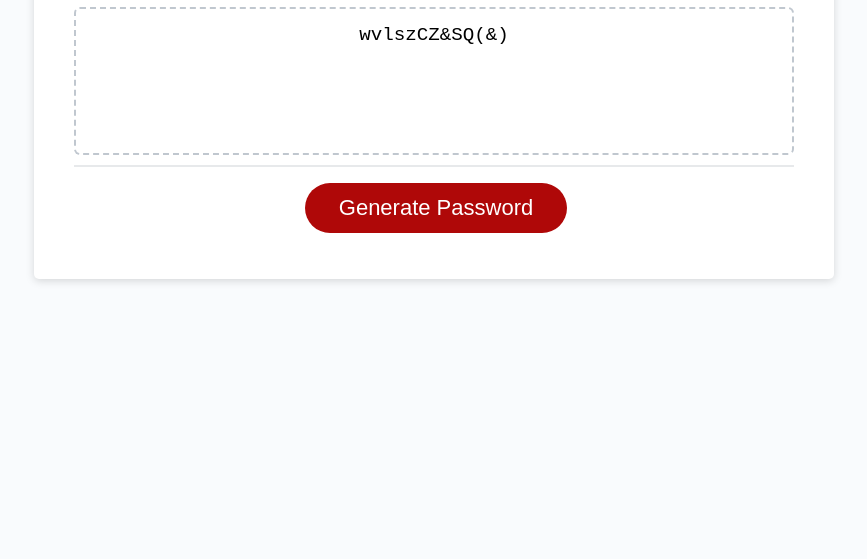
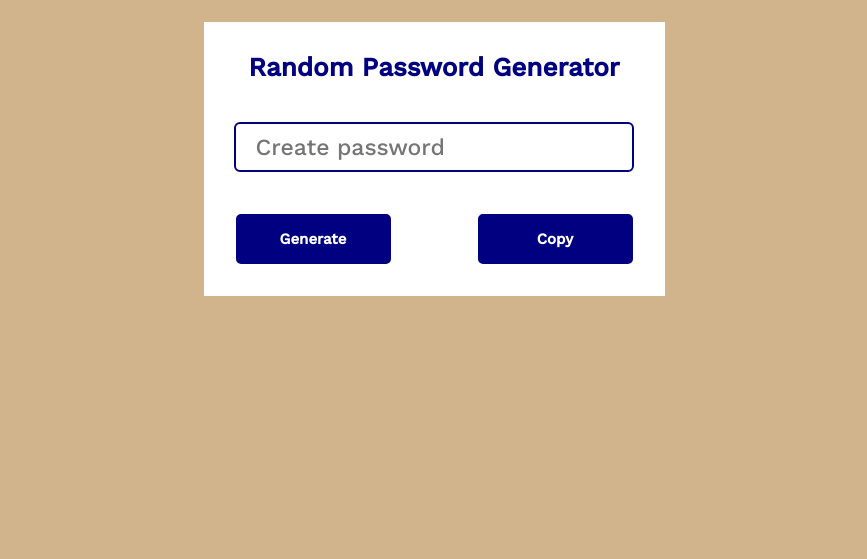
Before and after one commit to SuttonCharpentier/Challenge-Week-3, a plain HTML site: page index.html in a window 1280 px wide. Shown: the part 241-800 px from the top of the page, without its empty margins (206-1073 px from the left). Drawn offline with nearby package versions, Linux system fonts and the light colour scheme.

Commit message:
updated and fixed issues with code

```diff
--- a/index.html
+++ b/index.html
@@ -6,28 +6,18 @@
     <meta http-equiv="X-UA-Compatible" content="ie=edge" />
     <title>Password Generator</title>
     <link rel="stylesheet" href="style.css" />
+    <link rel="preconnect" href="https://fonts.googleapis.com">
+<link rel="preconnect" href="https://fonts.gstatic.com" crossorigin>
+<link href="https://fonts.googleapis.com/css2?family=Work+Sans:wght@500&display=swap" rel="stylesheet">
   </head>
   <body>
-    <div class="wrapper">
-      <header>
-        <h1>Password Generator</h1>
-      </header>
-      <div class="card">
-        <div class="card-header">
-          <h2>Generate a Password</h2>
-        </div>
-        <div class="card-body">
-          <textarea
-            readonly
-            id="password"
-            placeholder="Your Secure Password"
-            aria-label="Generated Password"
-          ></textarea>
-        </div>
-        <div class="card-footer">
-          <button id="generate" class="btn">Generate Password</button>
-        </div>
-      </div>
+    <div class="box">
+      <h2>Random Password Generator</h2>
+      <input type="text" name="" placeholder="Create password" id="password" readonly>
+      <table>
+        <th><div id="button" class="btn1"onclick="genPassword()">Generate</div></th>
+        <th><a  id="button" class="btn2" onclick="copyPassword()">Copy</a></th>
+     </table>
     </div>
     <script src="script.js"></script>
   </body>
--- a/script.js
+++ b/script.js
@@ -1,12 +1,8 @@
-// Assignment code here
 var characters = "a,b,c,d,e,f,g,h,i,j,k,l,m,n,o,p,q,r,s,t,u,v,w,x,y,z";
 var numbers = "0,1,2,3,4,5,6,7,8,9";
 var specialCharacters = "!,@,#,$,%,^,&,*,(,),-,_,=,+"
 var password = document.getElementById("password");
-// Get references to the #generate element
 var generateBtn = document.querySelector("#generate");
-
-// Write password to the #password input
 
  function genPassword() {
     var chars = "0123456789abcdefghijklmnopqrstuvwxyz!@#$%^&*()ABCDEFGHIJKLMNOPQRSTUVWXYZ";
@@ -18,5 +14,11 @@ var generateBtn = document.querySelector("#generate");
   }
         document.getElementById("password").value = password;
  }
-// Add event listener to generate button
+
+ function copyPassword() {
+   var copyText = document.getElementById("password");
+   copyText.select();
+   document.execCommand("copy");
+ }
+
 generateBtn.addEventListener("click", genPassword());
--- a/style.css
+++ b/style.css
@@ -1,137 +1,69 @@
-*,
-*::before,
-*::after {
-  box-sizing: border-box;
-}
-
-html,
-body,
-.wrapper {
-  height: 100%;
+* {
   margin: 0;
   padding: 0;
+  user-select: none;
+  box-sizing: border-box;
+  font-family: 'Work Sans', sans-serif;
    }
 
  body {
-  font-family: sans-serif;
-  background-color: #f9fbfd;
+   background-color: tan;
+   justify-content: center;
+   align-items: center;
+   display: flex;
+   min-height: 100vh;
      }
 
-.wrapper {
+  .box{
+    background-color: white;
     padding-top: 30px;
-  padding-left: 20px;
-  padding-right: 20px;
+    padding: 30px;
   }
 
-header {
+  .box h2{
+    margin-bottom: 40px;
     text-align: center;
-  padding: 20px;
-  padding-top: 0px;
-  color: hsl(206, 17%, 28%);
+    font-size: 26px;
+    color: navy;
   }
 
-.card {
-  background-color: hsl(0, 0%, 100%);
-  border-radius: 5px;
-  border-width: 1px;
-  box-shadow: rgba(0, 0, 0, 0.15) 0px 2px 8px 0px;
-  color: hsl(206, 17%, 28%);
-  font-size: 18px;
-  margin: 0 auto;
-  max-width: 800px;
-  padding: 30px 40px;
+  input {
+    padding: 20px;
+    user-select: none;
+    height: 50px;
+    width: 400px;
+    border-radius: 6px;
+    border: none;
+    border: 2px solid navy;
+    outline: none;
+    font-size: 22px;
     }
 
-.card-header::after {
-  content: " ";
-  display: block;
-  width: 100%;
-  background: #e7e9eb;
-  height: 2px;
+   input::placeholder{
+     font-size: 23px;
     }
 
-.card-body {
-  min-height: 100px;
+    #button {
+      font-size: 15px;
+      margin-top: 40px;
+      border: 2px solid navy;
+      width: 155px;
+      height: 50px;
+      text-align: center;
+      background-color: navy;
+      display: flex;
+      color: rgb(255, 255, 255);
+      justify-content: center;
+      align-items: center;
+      cursor: pointer;
+      border-radius: 5px;
     }
 
-.card-footer {
-  text-align: center;
+     .btn2{
+       margin-left: 85px
      }
 
-.card-footer::before {
-  content: " ";
-  display: block;
-  width: 100%;
-  background: #e7e9eb;
-  height: 2px;
+    #button:hover {
+      color: white;
+      background-color: black;
     }
-
-.card-footer::after {
-  content: " ";
-  display: block;
-  clear: both;
-}
-
-.btn {
-  border: none;
-  background-color: hsl(360, 91%, 36%);
-  border-radius: 25px;
-  box-shadow: rgba(0, 0, 0, 0.1) 0px 1px 6px 0px rgba(0, 0, 0, 0.2) 0px 1px 1px
-    0px;
-  color: hsl(0, 0%, 100%);
-  display: inline-block;
-  font-size: 22px;
-  line-height: 22px;
-  margin: 16px 16px 16px 20px;
-  padding: 14px 34px;
-  text-align: center;
-  cursor: pointer;
-}
-
-button[disabled] {
-  cursor: default;
-  background: #c0c7cf;
-}
-
-.float-right {
-  float: right;
-}
-
-#password {
-  -webkit-appearance: none;
-  -moz-appearance: none;
-  appearance: none;
-  border: none;
-  display: block;
-  width: 100%;
-  padding-top: 15px;
-  padding-left: 15px;
-  padding-right: 15px;
-  padding-bottom: 85px;
-  font-size: 1.2rem;
-  text-align: center;
-  margin-top: 10px;
-  margin-bottom: 10px;
-  border: 2px dashed #c0c7cf;
-  border-radius: 6px;
-  resize: none;
-  overflow: hidden;
-}
-
-@media (max-width: 690px) {
-  .btn {
-    font-size: 1rem;
-    margin: 16px 0px 0px 0px;
-    padding: 10px 15px;
-  }
-
-  #password {
-    font-size: 1rem;
-  }
-}
-
-@media (max-width: 500px) {
-  .btn {
-    font-size: 0.8rem;
-  }
-}
```
Lines whose indentation alone changed are shown as unchanged.
